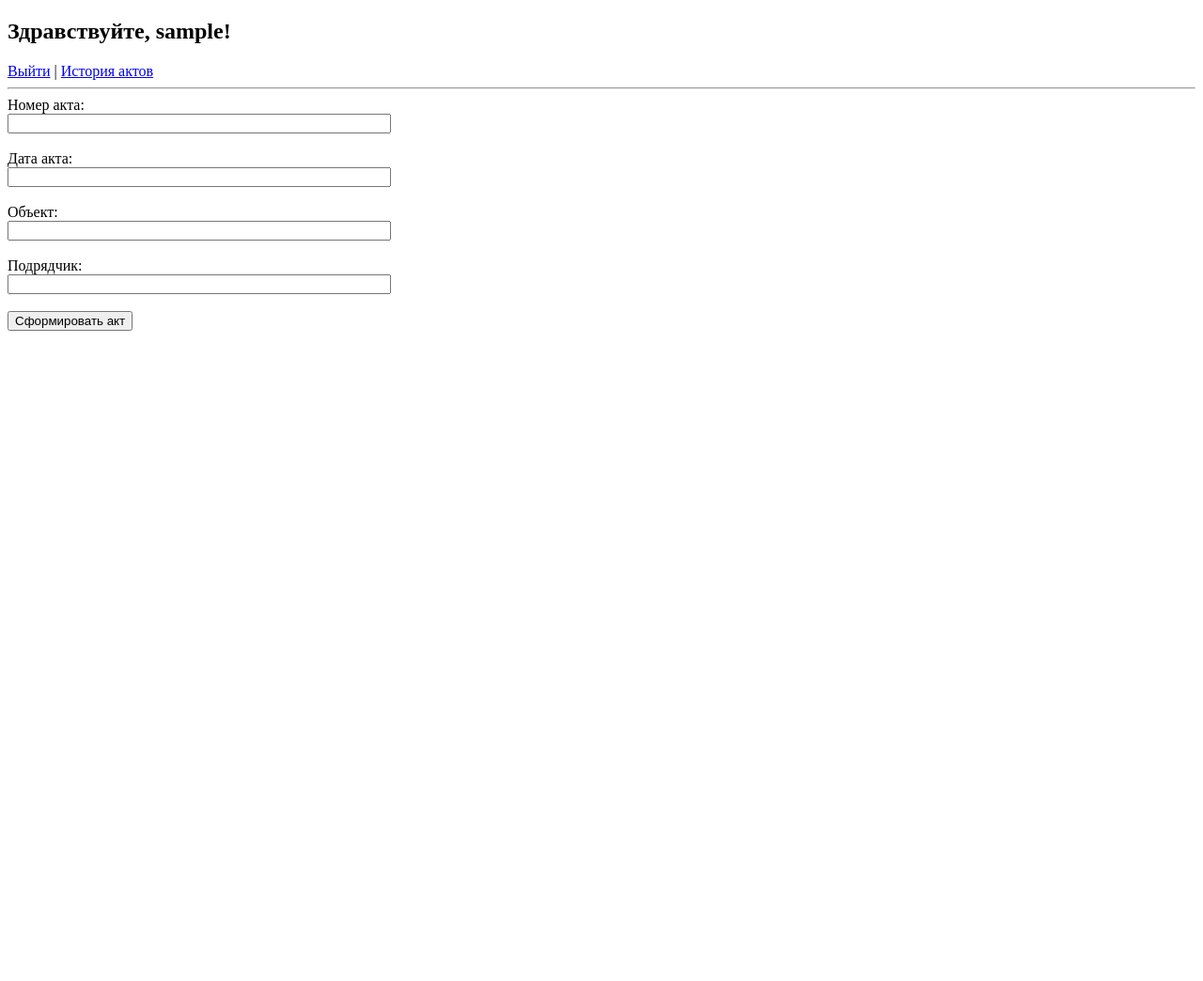
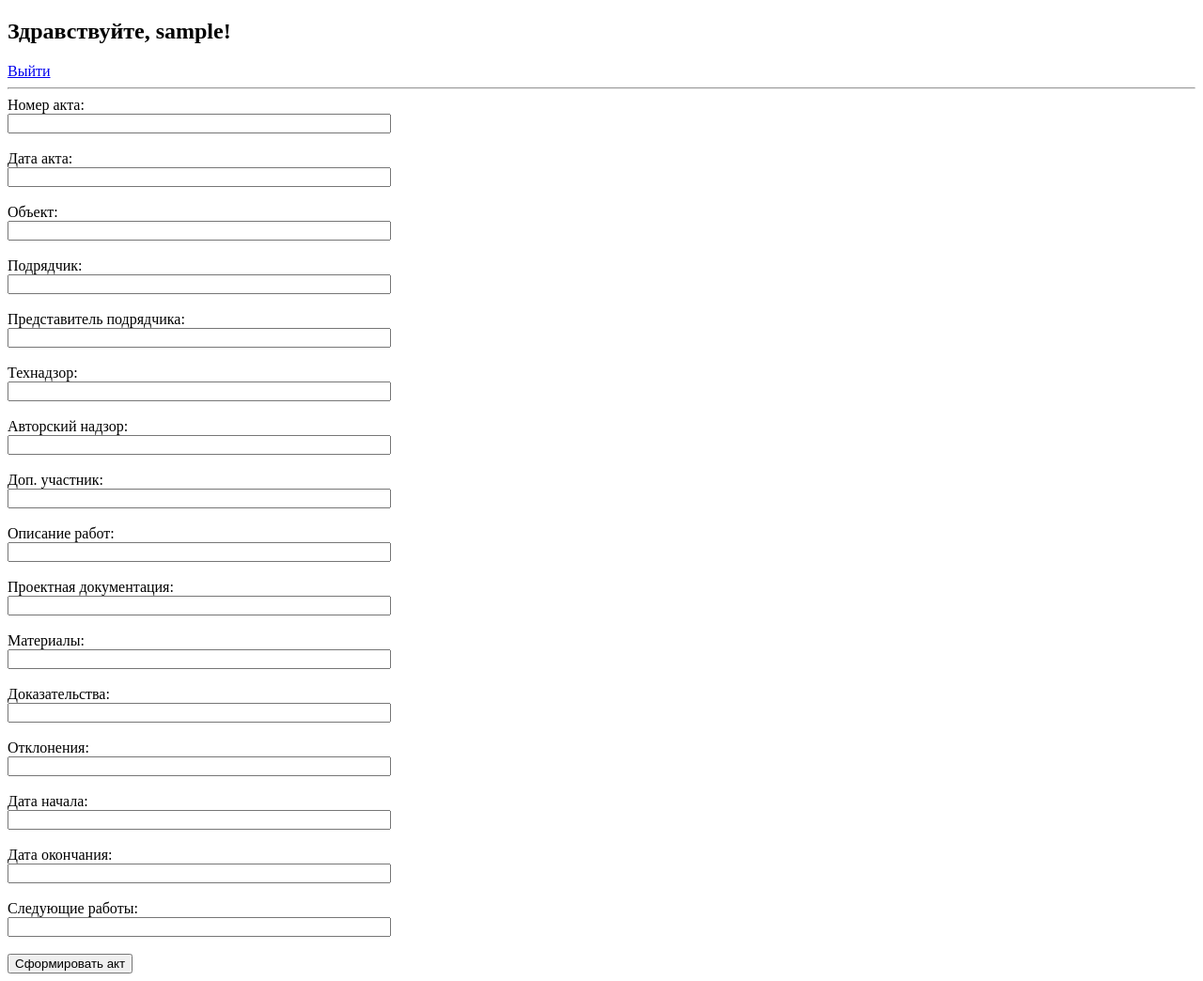
Before and after one commit to AKK-PRO/Akt-OSR, a Flask app: page / in a window 1280 px wide. Shown: the whole page at 94% size. Before the commit the page ends 352 px from the top, so only its background shows below. Run offline with Flask 3, Linux system fonts and the light colour scheme; the visitor is signed in with stand-in values (Sample User, id 1).

Commit message:
Add files via upload

```diff
--- a/templates/form.html
+++ b/templates/form.html
@@ -1,16 +1,30 @@
 <!DOCTYPE html>
 <html>
-<head><meta charset="UTF-8"><title>Форма акта</title></head>
+<head>
+    <meta charset="UTF-8">
+    <title>Акт скрытых работ</title>
+</head>
 <body>
     <h2>Здравствуйте, {{ username }}!</h2>
-    <a href="{{ url_for('logout') }}">Выйти</a> |
-    <a href="{{ url_for('history') }}">История актов</a>
+    <a href="{{ url_for('logout') }}">Выйти</a>
     <hr>
     <form method="post">
         <label>Номер акта:<br><input type="text" name="akt_number" style="width:400px;"></label><br><br>
         <label>Дата акта:<br><input type="text" name="akt_date" style="width:400px;"></label><br><br>
         <label>Объект:<br><input type="text" name="object_description" style="width:400px;"></label><br><br>
         <label>Подрядчик:<br><input type="text" name="contractor_name" style="width:400px;"></label><br><br>
+        <label>Представитель подрядчика:<br><input type="text" name="contractor_rep" style="width:400px;"></label><br><br>
+        <label>Технадзор:<br><input type="text" name="tech_rep" style="width:400px;"></label><br><br>
+        <label>Авторский надзор:<br><input type="text" name="author_rep" style="width:400px;"></label><br><br>
+        <label>Доп. участник:<br><input type="text" name="additional_rep" style="width:400px;"></label><br><br>
+        <label>Описание работ:<br><input type="text" name="work_description" style="width:400px;"></label><br><br>
+        <label>Проектная документация:<br><input type="text" name="project_docs" style="width:400px;"></label><br><br>
+        <label>Материалы:<br><input type="text" name="materials" style="width:400px;"></label><br><br>
+        <label>Доказательства:<br><input type="text" name="proof" style="width:400px;"></label><br><br>
+        <label>Отклонения:<br><input type="text" name="deviations" style="width:400px;"></label><br><br>
+        <label>Дата начала:<br><input type="text" name="start_date" style="width:400px;"></label><br><br>
+        <label>Дата окончания:<br><input type="text" name="end_date" style="width:400px;"></label><br><br>
+        <label>Следующие работы:<br><input type="text" name="next_work" style="width:400px;"></label><br><br>
         <button type="submit">Сформировать акт</button>
     </form>
 </body>
```
